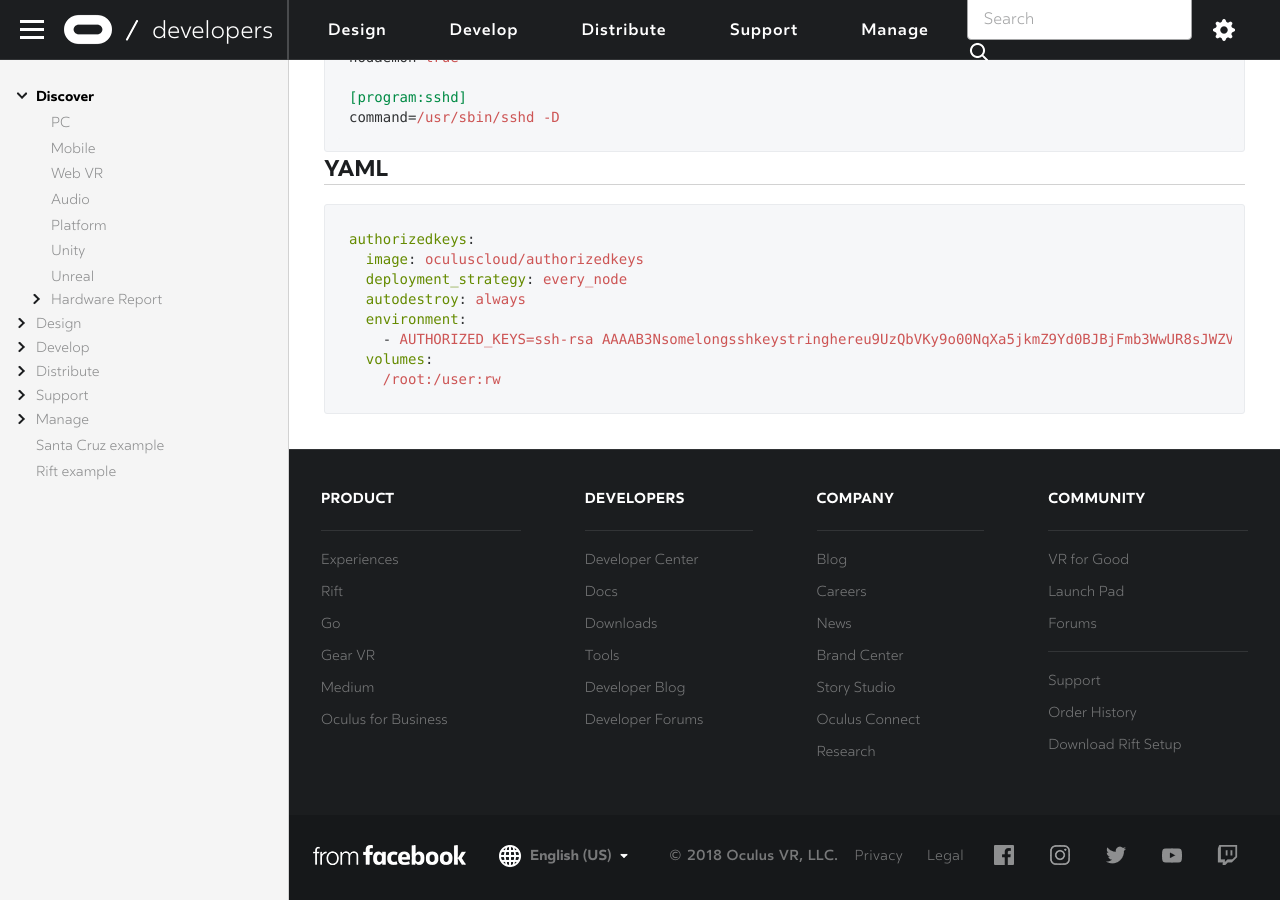
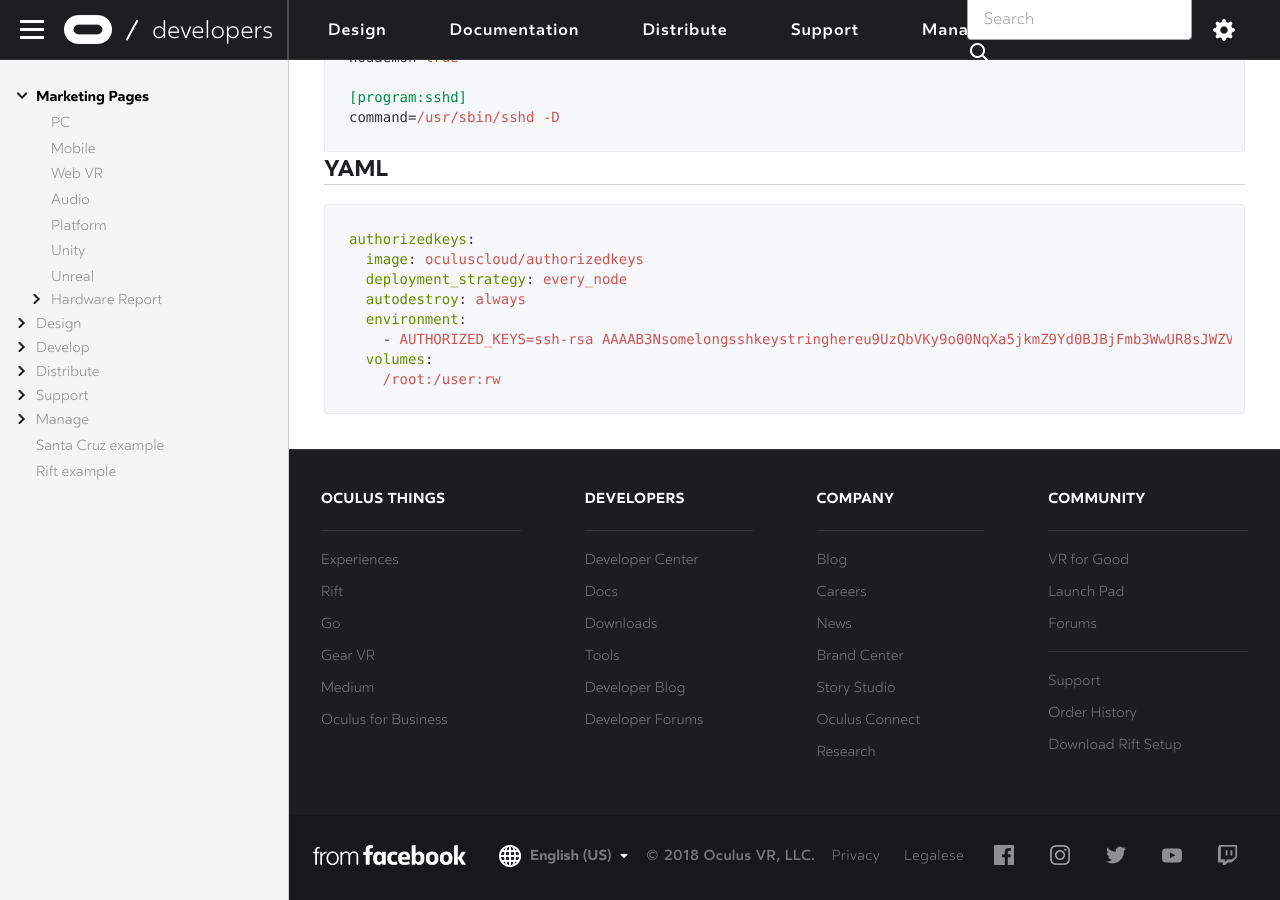
Before and after one commit to johndylanaudio/johndmulhausen.github.io, a Jekyll site: the page built from index.md, in a window 1280 px wide and 900 px high, scrolled down 11163 px. Built offline with Jekyll 4.4.1, drawn with Linux system fonts in a browser that asks for light colours; nearby versions of some CDN libraries; some web fonts are replaced; comment, search, counter and statistics services are not loaded.

Commit message:
Update nav.yaml

```diff
--- a/_data/nav.yaml
+++ b/_data/nav.yaml
@@ -2,7 +2,7 @@ topnav:
   - title: Design
     path: /design/
     node: design
-  - title: Develop
+  - title: Documentation
     path: /develop/
     node: develop
   - title: Distribute
@@ -15,7 +15,7 @@ topnav:
     path: https://dashboard.oculus.com/
     node: manage
 bottomnav:
-  - columntitle: Product
+  - columntitle: Oculus Things
     column:
     - title: Experiences
       path: https://www.oculus.com/experiences/
@@ -79,7 +79,7 @@ footernav:
   title: Privacy
   path: https://www.oculus.com/legal/privacy-policy/
 - type: text
-  title: Legal
+  title: Legalese
   path: https://www.oculus.com/legal/terms-of-service/
 - type: icon
   icon: socialFacebook
@@ -97,7 +97,7 @@ footernav:
   icon: socialTwitch
   path: https://www.twitch.tv/oculus/profile
 leftnav:
-  - title: Discover
+  - title: Marketing Pages
     path: /
     section:
     - path: /pc/
```
